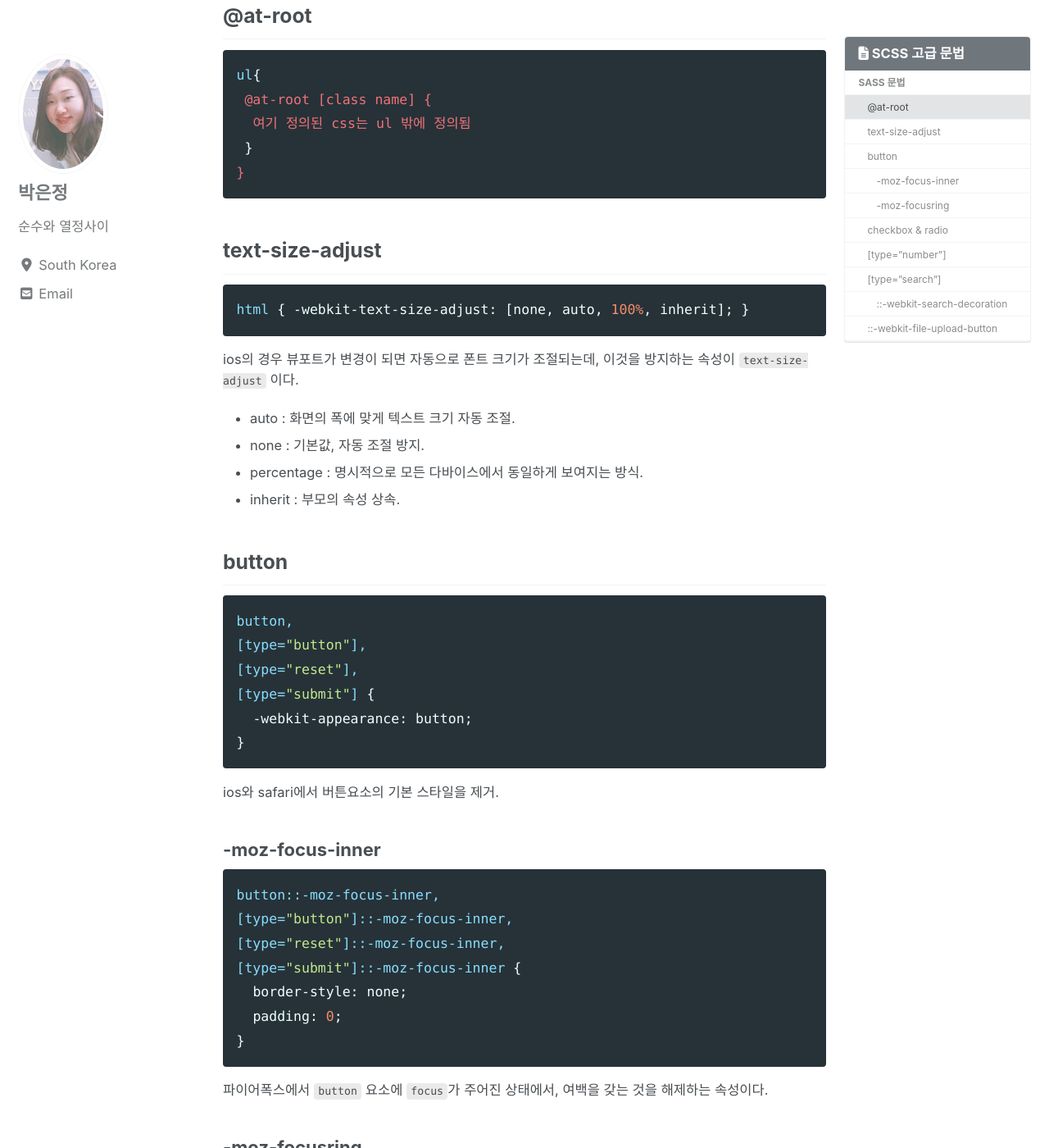
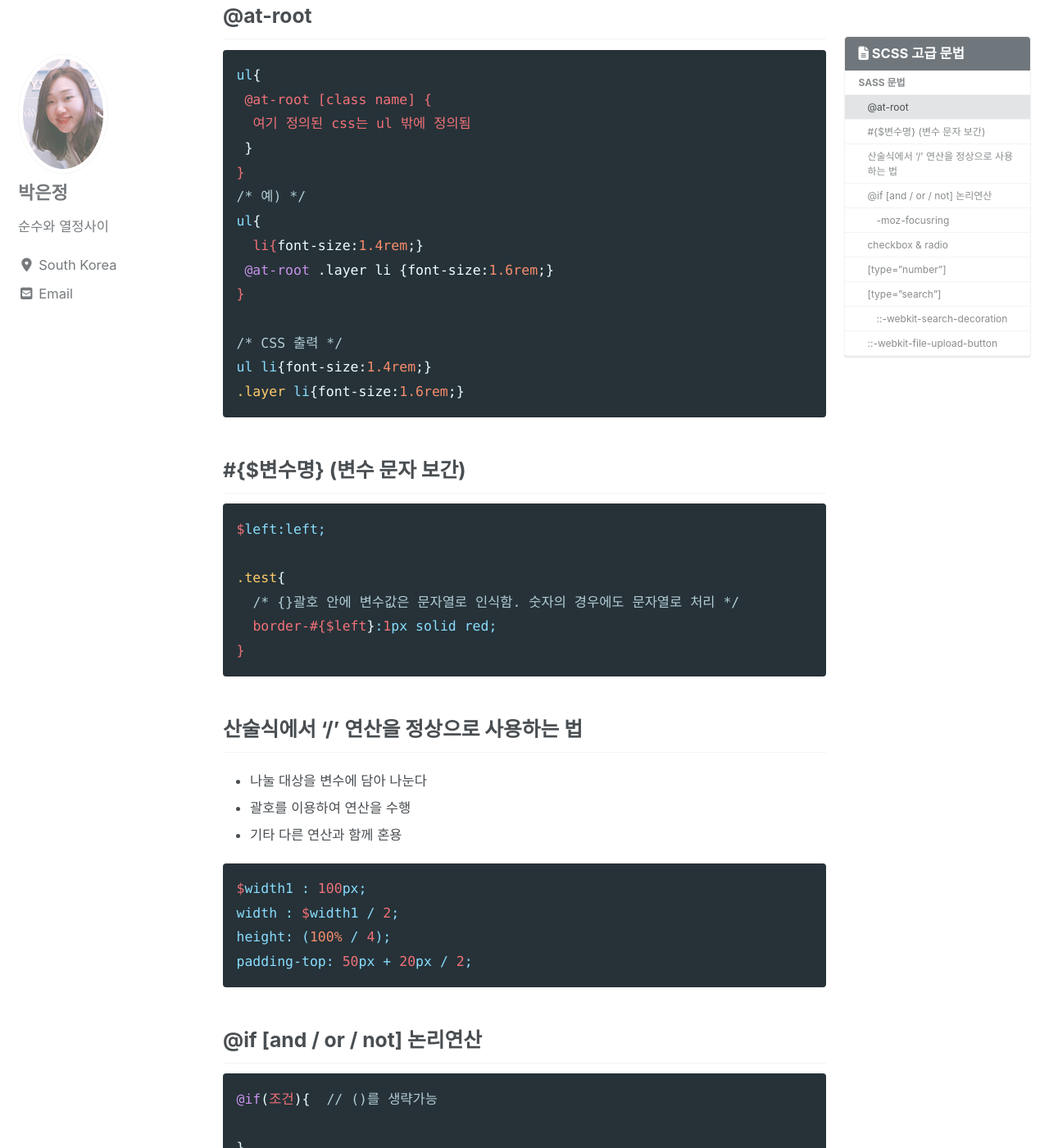
Before and after one commit to parkej32/parkej32.github.io, a Jekyll site: the page built from _posts/2023-01-02-scss-01.md, in a window 1280 px wide and 1400 px high, scrolled down 272 px. Shown: the whole window at 82% size. Built offline with Jekyll 4.4.1, drawn with Linux system fonts in a browser that asks for light colours; cached includes are drawn as plain includes; nearby versions of some CDN libraries; comment, search, counter and statistics services are not loaded; some of the changed text lies outside the part shown.

Commit message:
scss 작성1

````diff
--- a/_posts/2023-01-02-scss-01.md
+++ b/_posts/2023-01-02-scss-01.md
@@ -17,37 +17,65 @@ ul{
   여기 정의된 css는 ul 밖에 정의됨
  }
 }
+/* 예) */
+ul{
+  li{font-size:1.4rem;}
+ @at-root .layer li {font-size:1.6rem;}
+}
+
+/* CSS 출력 */
+ul li{font-size:1.4rem;}
+.layer li{font-size:1.6rem;}
 ```
 
-## text-size-adjust
+## #{$변수명} (변수 문자 보간)
 ```css
-html { -webkit-text-size-adjust: [none, auto, 100%, inherit]; }
-```
-ios의 경우 뷰포트가 변경이 되면 자동으로 폰트 크기가 조절되는데, 이것을 방지하는 속성이 `text-size-adjust` 이다.
-- auto : 화면의 폭에 맞게 텍스트 크기 자동 조절.
-- none : 기본값, 자동 조절 방지.
-- percentage : 명시적으로 모든 다바이스에서 동일하게 보여지는 방식.
-- inherit : 부모의 속성 상속.
+$left:left;
 
-## button
-```css
-button,
-[type="button"],
-[type="reset"],
-[type="submit"] {
-  -webkit-appearance: button;
+.test{
+  /* {}괄호 안에 변수값은 문자열로 인식함. 숫자의 경우에도 문자열로 처리 */
+  border-#{$left}:1px solid red;
 }
 ```
-ios와 safari에서 버튼요소의 기본 스타일을 제거.
 
-### -moz-focus-inner
+## 산술식에서 '/' 연산을 정상으로 사용하는 법
+- 나눌 대상을 변수에 담아 나눈다
+- 괄호를 이용하여 연산을 수행
+- 기타 다른 연산과 함께 혼용
+
 ```css
-button::-moz-focus-inner,
-[type="button"]::-moz-focus-inner,
-[type="reset"]::-moz-focus-inner,
-[type="submit"]::-moz-focus-inner {
-  border-style: none;
-  padding: 0;
+$width1 : 100px;
+width : $width1 / 2;
+height: (100% / 4);
+padding-top: 50px + 20px / 2;
+```
+
+## @if [and / or / not] 논리연산
+```scss
+@if(조건){  // ()를 생략가능
+
+}
+
+@if(조건){
+
+}@else{
+
+}
+
+@if(조건){
+
+}@else if(조건){
+
+}@else{
+
+}
+
+/* and | or | not 연산 */
+$width1 : 150px;
+@if ($width1 < 100 and $width1 > 300){
+  height : 100px;
+} @else{
+  height : 200px;
 }
 ```
 파이어폭스에서 `button` 요소에 `focus`가 주어진 상태에서, 여백을 갖는 것을 해제하는 속성이다.
````
